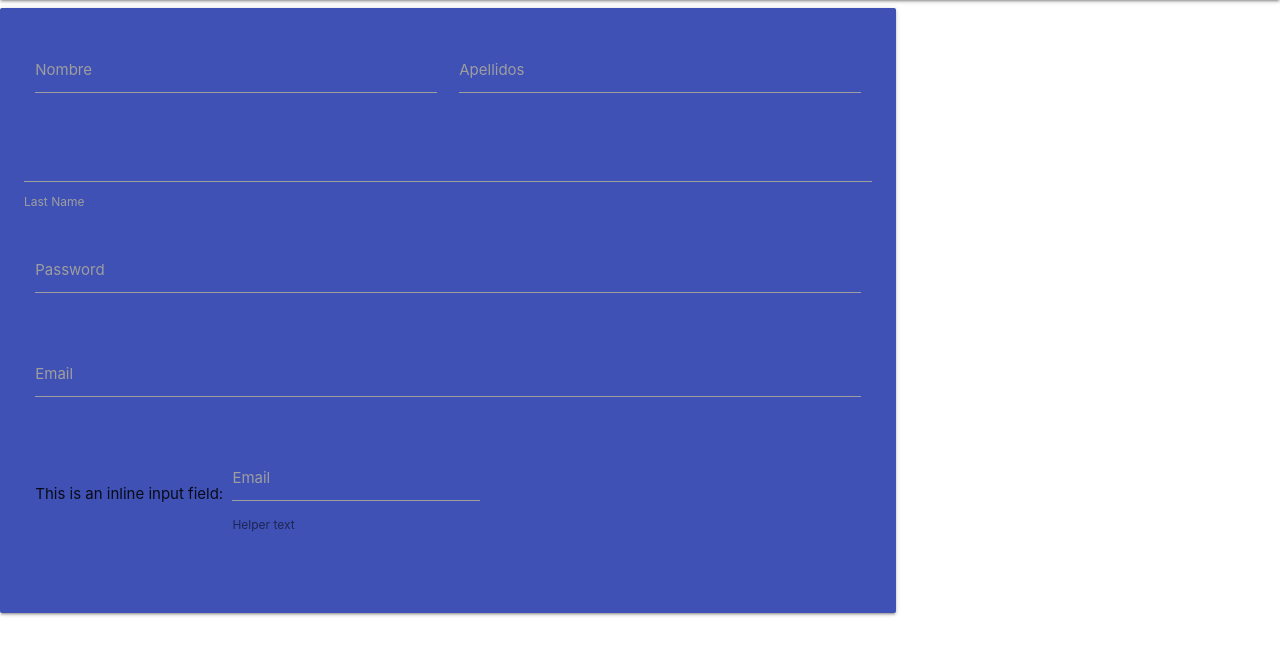
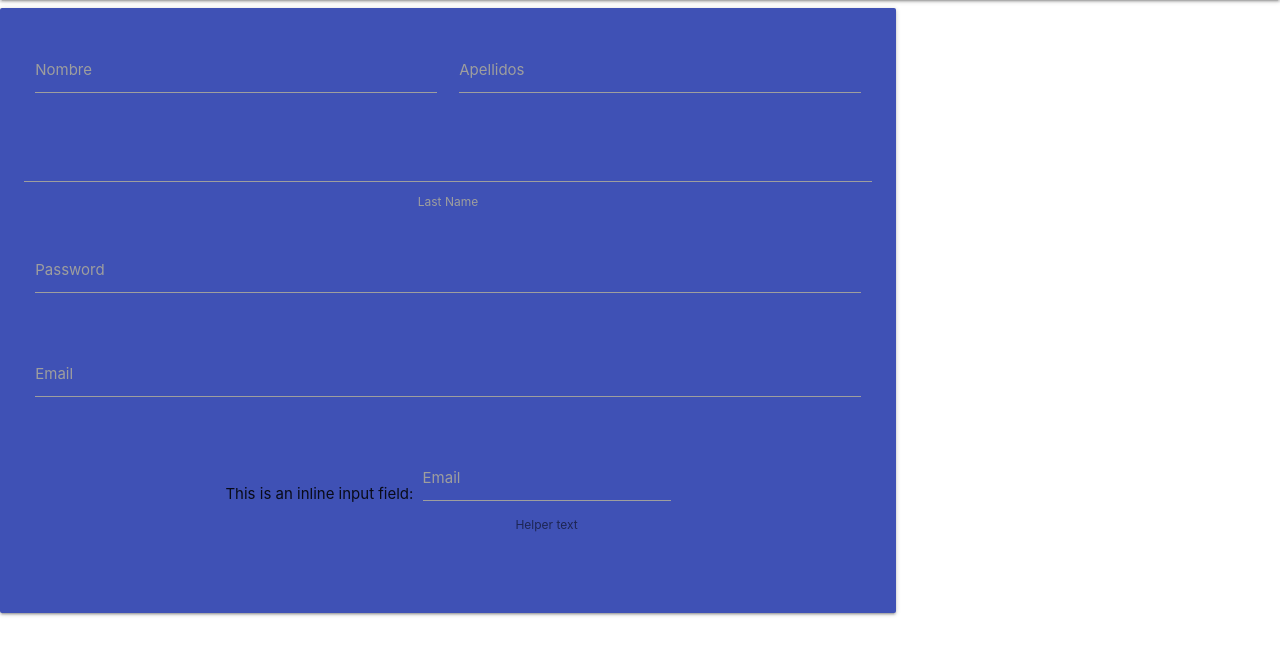
Before and after one commit to geovany19/Expo2019, a PHP site: page /registrarse.php in a window 1280 px wide. Shown: the part 64-719 px from the top of the page. Run offline with PHP 8.4, Linux system fonts and the light colour scheme.

Commit message:
btn de registrarse

```diff
--- a/Expo2019/views/dashboard/index.php
+++ b/Expo2019/views/dashboard/index.php
@@ -27,6 +27,7 @@ Public_page::header("Principal");
                 </label>
             </p>
             <p class="text-center center-align blue-text text-darken-3">Olvidé mi contraseña</p>
+            <a class="btn blue darken-3 white-text waves-effect waves-light"href="registrarse.php">Registrarse</a>
             <a class="btn blue darken-3 white-text waves-effect waves-light" href="pagina.php">Iniciar sesión</a>
         </div>
         </form>
--- a/Expo2019/views/dashboard/registrarse.php
+++ b/Expo2019/views/dashboard/registrarse.php
@@ -3,7 +3,7 @@ include "../../core/helpers/public/public_page.php";
 include "../../core/helpers/dashboard/footeradmin.php";
 Public_page::header("Principal");
 ?>
-
+<div class="center">
 <div class="card-panel indigo container offset-l2" class="" >
 <div class="row">
     <form class="col s12">
@@ -46,3 +46,4 @@ Public_page::header("Principal");
     </form>
   </div>
 </div>
+</div>
```
